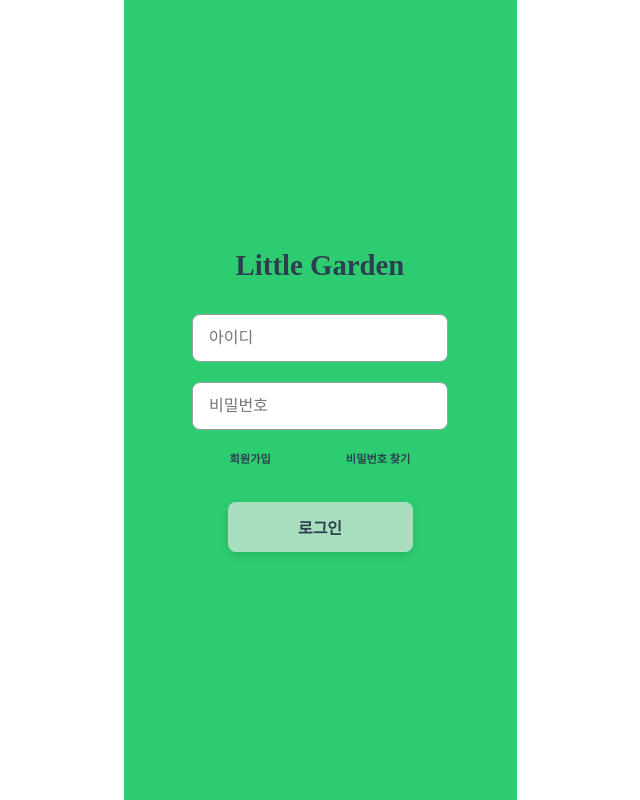
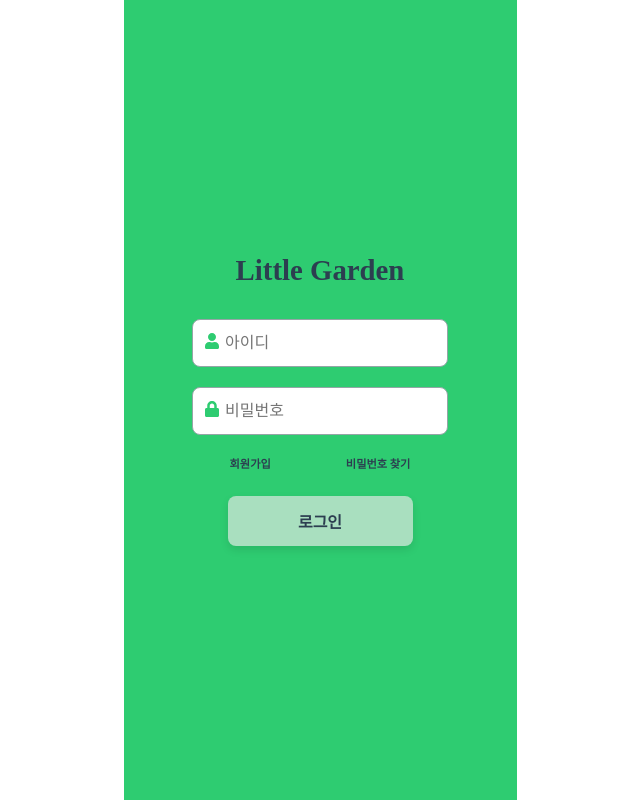
Before and after one commit to PRMS-HIFIVE/LittleGarden, a React (Vite) app in the folder frontend/: page / in a window 1280 px wide. Shown: the whole page, without its empty margins (320-960 px from the left). Built offline with nearby package versions, Linux system fonts and the light colour scheme.

Commit message:
feat: 로그인 인풋 아이콘 추가

```diff
--- a/frontend/package.json
+++ b/frontend/package.json
@@ -13,6 +13,7 @@
     "react": "^19.1.0",
     "react-dom": "^19.1.0",
     "react-icon": "^1.0.0",
+    "react-icons": "^5.5.0",
     "react-router-dom": "^7.6.2",
     "socket.io-client": "^4.8.1",
     "styled-components": "^6.1.19"
--- a/frontend/src/pages/Login/Login.styles.ts
+++ b/frontend/src/pages/Login/Login.styles.ts
@@ -2,7 +2,6 @@ import styled from "styled-components";
 import {
   backgroundColors,
   textColors,
-  inputBorderColors,
 } from "@/styles/paletteMapping";
 
 export const Container = styled.div`
@@ -36,23 +35,19 @@ export const Form = styled.form`
   gap: 1.25rem;
 `;
 
-export const Input = styled.input`
-  padding: 0.75rem 1rem;
-  font-size: 1rem;
-  border: 1px solid ${inputBorderColors.primary};
-  border-radius: 8px;
-  color: ${textColors.primary};
-  background-color: ${backgroundColors.white};
+export const InputWrapper = styled.div`
+  position: relative;
+  width: 100%;
+`;
 
-  &::placeholder {
-    color: ${textColors.secondary};
-  }
+export const IconWrapper = styled.div`
+  position: absolute;
+  left: 12px;
+  top: 50%;
+  transform: translateY(-50%);
+  color: ${textColors.green};
+`;
 
-  &:focus {
-    outline: none;
-    border-color: ${inputBorderColors.tertiary};
-  }
-`;
 
 export const RowWrapper = styled.div`
   display: flex;
@@ -89,5 +84,5 @@ export const resetPassword = styled.div`
 export const ButtonWrapper = styled.div`
   display: flex;
   justify-content: center;
-  margin-top: 1rem;
+  margin-top: 0.3rem;
 `;
--- a/frontend/src/pages/Login/Login.tsx
+++ b/frontend/src/pages/Login/Login.tsx
@@ -2,6 +2,7 @@ import { useState } from "react";
 import * as S from "./Login.styles";
 import Input from "@/components/UI/Input/Input";
 import LoginButton from "@/components/UI/Button/ButtonVaraints/LoginButton";
+import { FaUser, FaLock } from "react-icons/fa";
 
 const Login = () => {
   const [loginId, setLoginId] = useState("");
@@ -15,16 +16,25 @@ const Login = () => {
       <S.FormWrapper>
         <S.Title>Little Garden</S.Title>
         <S.Form>
+          <S.InputWrapper>
+            <S.IconWrapper>
+              <FaUser />
+            </S.IconWrapper>
             <Input
               placeholder="아이디"
               value={loginId}
               onChange={(e) => setLoginId(e.target.value)}
               width="100%"
               height="48px"
-            padding="4px 16px"
+              padding="4px 32px"
               radius="8px"
               textColor="primary"
             />
+          </S.InputWrapper>
+          <S.InputWrapper>
+            <S.IconWrapper>
+              <FaLock />
+            </S.IconWrapper>
             <Input
               type="password"
               placeholder="비밀번호"
@@ -32,13 +42,17 @@ const Login = () => {
               onChange={(e) => setPassword(e.target.value)}
               width="100%"
               height="48px"
-            padding="4px 16px"
+              padding="4px 32px"
               radius="8px"
               textColor="primary"
             />
+          </S.InputWrapper>
+
           <S.RowWrapper>
             <S.Register onClick={register}>회원가입</S.Register>
-            <S.resetPassword onClick={resetPassword}>비밀번호 찾기</S.resetPassword>
+            <S.resetPassword onClick={resetPassword}>
+              비밀번호 찾기
+            </S.resetPassword>
           </S.RowWrapper>
 
           <S.ButtonWrapper>
```
Lines whose indentation alone changed are shown as unchanged.
